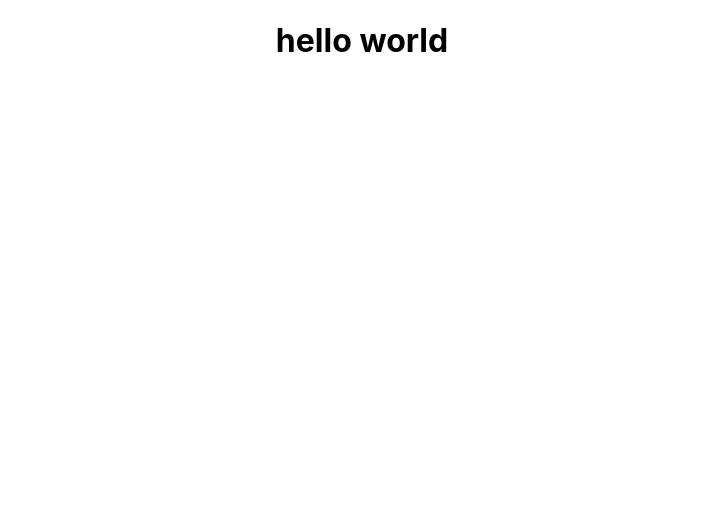
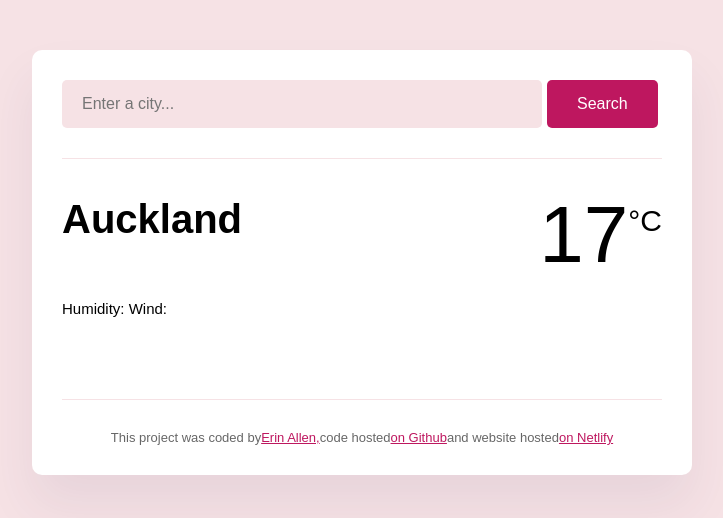
Before and after one commit to erinantonia/react-weather-app, a React (Create React App) app: page / in a window 1280 px wide. Shown: the top 518 px of the page, without its empty margins (278-1001 px from the left). Built offline with nearby package versions, Linux system fonts and the light colour scheme.

Commit message:
Imported axios and added HTML and CSS

```diff
--- a/package.json
+++ b/package.json
@@ -6,6 +6,7 @@
     "@testing-library/jest-dom": "^5.17.0",
     "@testing-library/react": "^13.4.0",
     "@testing-library/user-event": "^13.5.0",
+    "axios": "^1.7.2",
     "react": "^18.3.1",
     "react-dom": "^18.3.1",
     "react-scripts": "5.0.1",
--- a/src/App.css
+++ b/src/App.css
@@ -1,38 +1,125 @@
-.App {
-  text-align: center;
+body {
+  background: rgb(246, 226, 229);
+  font-family: "Montserrat", sans-serif;
 }
 
-.App-logo {
-  height: 40vmin;
-  pointer-events: none;
+a {
+  color: rgb(190, 23, 95);
 }
 
-@media (prefers-reduced-motion: no-preference) {
-  .App-logo {
-    animation: App-logo-spin infinite 20s linear;
-  }
+header {
+  border-bottom: 1px solid rgb(246, 226, 229);
+  padding: 0 0 30px 0;
 }
 
-.App-header {
-  background-color: #282c34;
-  min-height: 100vh;
-  display: flex;
-  flex-direction: column;
-  align-items: center;
-  justify-content: center;
-  font-size: calc(10px + 2vmin);
-  color: white;
+.weather-app {
+  background: white;
+  max-width: 600px;
+  margin: 50px auto;
+  padding: 30px;
+  border-radius: 10px;
+  box-shadow: 0 30px 50px rgb(65, 50, 100, 0.08);
 }
 
-.App-link {
-  color: #61dafb;
+.search-form-input {
+  background: rgb(246, 226, 229);
+  border: none;
+  border-radius: 5px;
+  width: 80%;
+  padding: 15px 20px;
+  font-size: 16px;
 }
 
-@keyframes App-logo-spin {
-  from {
-    transform: rotate(0deg);
-  }
-  to {
-    transform: rotate(360deg);
-  }
+.search-form-button {
+  background: rgb(190, 23, 95);
+  border: none;
+  border-radius: 5px;
+  padding: 15px 30px;
+  color: white;
+  margin-left: 5px;
+  font-size: 16px;
 }
+
+.search-form-button:hover {
+  background: rgb(229, 93, 152);
+  cursor: pointer;
+}
+
+main {
+  padding: 30px 0;
+}
+
+.weather-app-data {
+  display: flex;
+  justify-content: space-between;
+}
+
+.weather-app-city {
+  margin: 0;
+  font-size: 40px;
+  line-height: 1.5;
+}
+
+.weather-app-details {
+  font-size: 15px;
+  line-height: 2;
+}
+
+.weather-app-details strong {
+  color: rgb(190, 23, 95);
+}
+
+.weather-app-temperature-container {
+  display: flex;
+}
+
+.weather-app-icon {
+  font-size: 40px;
+}
+
+.weather-app-temperature {
+  font-size: 80px;
+  font-weight: 500;
+}
+
+.weather-app-unit {
+  font-size: 30px;
+  margin-top: 15px;
+}
+
+.weather-forecast {
+  display: flex;
+  justify-content: space-around;
+  margin-top: 30px;
+}
+
+.weather-forecast-date {
+  text-align: center;
+  font-size: 16px;
+  line-height: 20px;
+}
+
+.weather-forecast-icon {
+  text-align: center;
+  font-size: 30px;
+}
+
+.weather-forecast-temperatures {
+  font-size: 15px;
+  text-align: center;
+  display: flex;
+  justify-content: center;
+  color: rgb(190, 23, 95);
+}
+
+.weather-forecast-temperature {
+  padding: 0 10px;
+}
+
+footer {
+  border-top: 1px solid rgb(246, 226, 229);
+  padding: 30px 0 0 0;
+  text-align: center;
+  font-size: 13px;
+  color: rgba(0, 0, 0, 0.6);
+}
--- a/src/App.js
+++ b/src/App.js
@@ -1,12 +1,10 @@
-import logo from "./logo.svg";
 import "./App.css";
+import Weather from "./Weather";
 
-function App() {
+export default function App() {
   return (
     <div className="App">
-      <h1>hello world</h1>
+      <Weather />
     </div>
   );
 }
-
-export default App;
--- /dev/null
+++ b/src/Weather.js
@@ -0,0 +1,78 @@
+import React from "react";
+import axios from "axios";
+
+// footer links, how to make it look right without being functional?
+
+export default function Weather() {
+  return (
+    <div className="Weather">
+      <body>
+        <div class="weather-app">
+          <header>
+            <form class="search-form" id="search-form">
+              <input
+                type="search"
+                placeholder="Enter a city..."
+                required
+                id="search-form-input"
+                class="search-form-input"
+              />
+              <input type="submit" value="Search" class="search-form-button" />
+            </form>
+          </header>
+
+          <main>
+            <div class="weather-app-data">
+              <div>
+                <h1 class="weather-app-city" id="city">
+                  Auckland
+                </h1>
+                <p class="weather-app-details">
+                  <span id="time"></span> <span id="description"></span>
+                  <br />
+                  Humidity: <strong id="humidity"></strong> Wind:
+                  <strong id="wind-speed"></strong>
+                </p>
+              </div>
+              <div class="weather-app-temperature-container">
+                <div id="icon"></div>
+                <div class="weather-app-temperature" id="temperature">
+                  17
+                </div>
+                <div class="weather-app-unit">°C</div>
+              </div>
+            </div>
+            <div class="weather-forecast" id="forecast"></div>
+          </main>
+
+          <footer>
+            This project was coded by
+            <a
+              href="https://github.com/erinantonia"
+              target="_blank"
+              rel="noreferrer"
+            >
+              Erin Allen,
+            </a>
+            code hosted
+            <a
+              href="https://github.com/erinantonia/react-weather-app"
+              target="_blank"
+              rel="noreferrer"
+            >
+              on Github
+            </a>
+            and website hosted
+            <a
+              href="https://shecodes-vanilla-weather-app.netlify.app/"
+              target="_blank"
+              rel="noreferrer"
+            >
+              on Netlify
+            </a>
+          </footer>
+        </div>
+      </body>
+    </div>
+  );
+}
```
Also changed, not shown: 1 other file (tests, documents, lock files or other folders).
